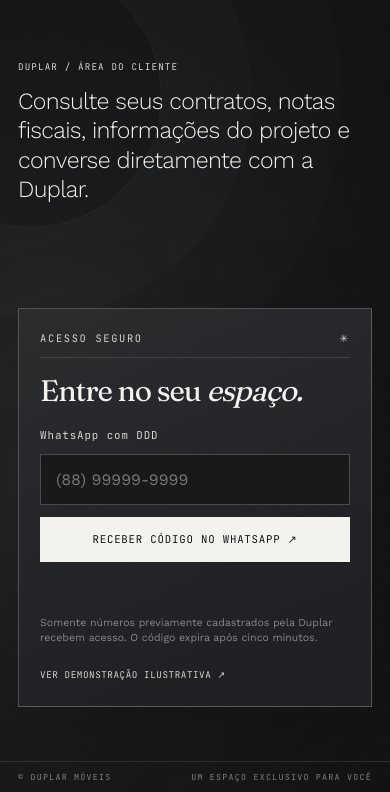
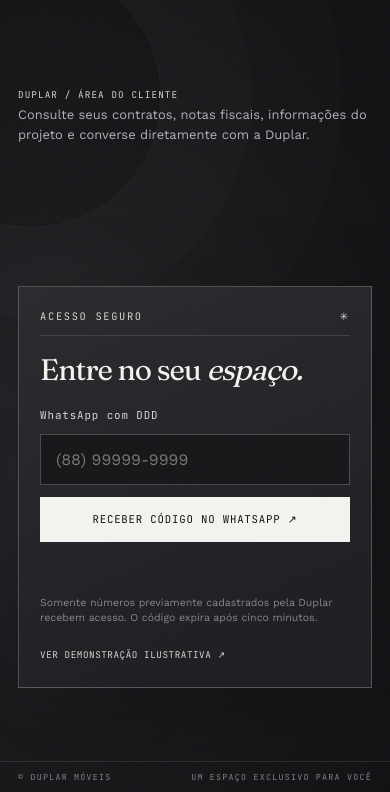
Before and after one commit to Izaque384/Duplar-Moveis, a website: page cliente/index.html in a window 390 px wide. Shown: the part 52-844 px from the top of the page. Drawn offline with nearby package versions, Linux system fonts and the light colour scheme; no server answers.

Commit message:
style(client): restore original introduction typography on login

```diff
--- a/cliente/styles.css
+++ b/cliente/styles.css
@@ -264,40 +264,3 @@
 
 /* Sem lista de benefícios na entrada: texto principal respira sem espaço residual. */
 .entry-copy .entry-lead { margin-bottom: 0; }
-
-
-/* Entrada enxuta: texto introdutório com proporção editorial, sem espaços residuais. */
-#entryScreen .entry-copy {
-  display: flex;
-  flex-direction: column;
-  align-items: flex-start;
-  gap: clamp(18px, 3.2svh, 32px);
-}
-#entryScreen .entry-copy .eyebrow { margin: 0; }
-#entryScreen .entry-copy .entry-lead {
-  max-width: 540px;
-  margin: 0;
-  font-family: var(--font-display);
-  font-size: clamp(1.65rem, 2.6vw, 2.9rem);
-  line-height: 1.32;
-  font-weight: 300;
-  letter-spacing: -.028em;
-  color: var(--cream);
-}
-#entryScreen .entry-card h2 { margin-bottom: clamp(9px, 1.6svh, 16px); }
-#entryScreen .entry-card .portal-login-form { margin-top: clamp(14px, 2.4svh, 24px); }
-@media (max-width: 760px) {
-  #entryScreen .entry-copy { gap: 12px; }
-  #entryScreen .entry-copy .entry-lead {
-    font-size: clamp(1.45rem, 5.6vw, 2rem);
-    max-width: 32ch;
-    line-height: 1.27;
-  }
-}
-@media (max-height: 650px) {
-  #entryScreen .entry-copy { gap: 9px; }
-  #entryScreen .entry-copy .entry-lead {
-    font-size: clamp(1.2rem, min(3vw, 3.5svh), 1.85rem);
-    line-height: 1.22;
-  }
-}
```
Also changed, not shown: tests/portal-static.test.mjs (+4 -1 lines).
